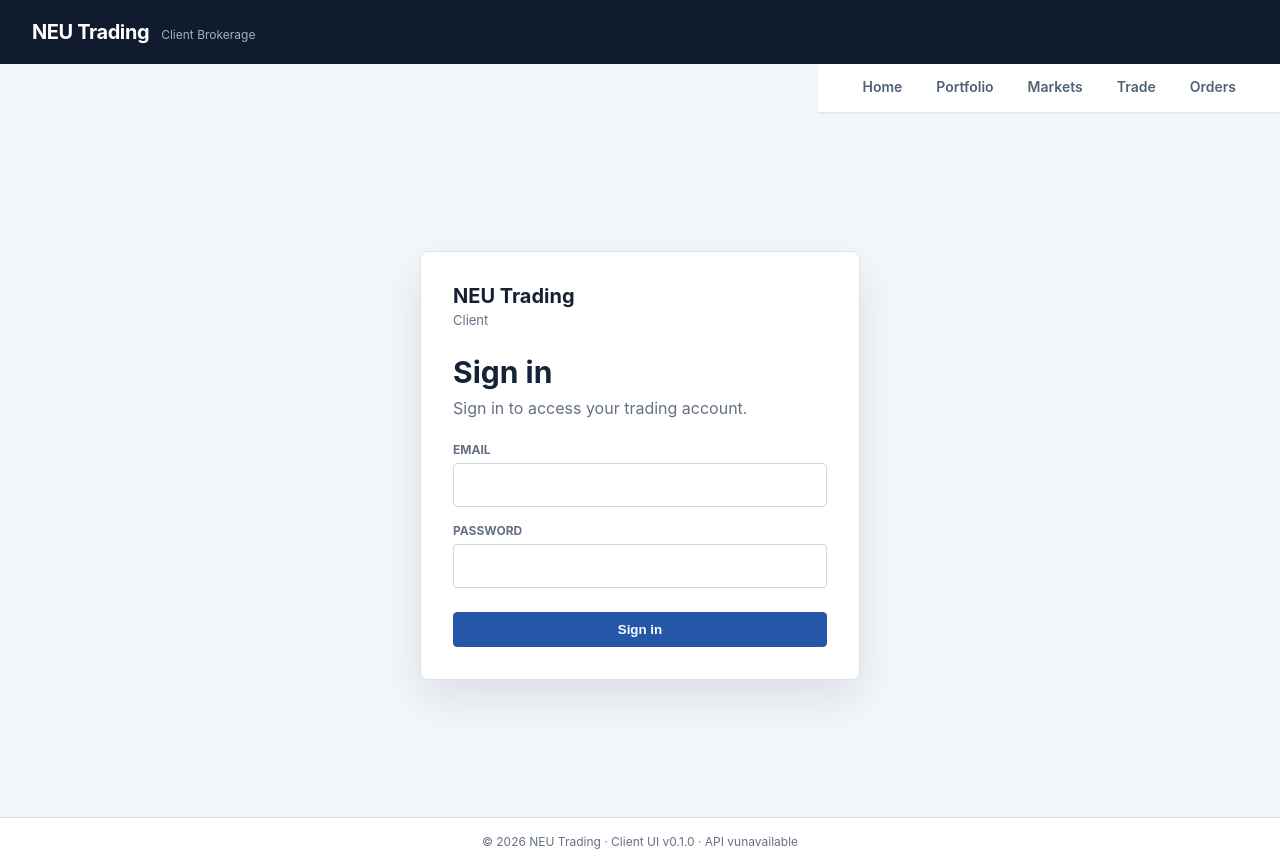
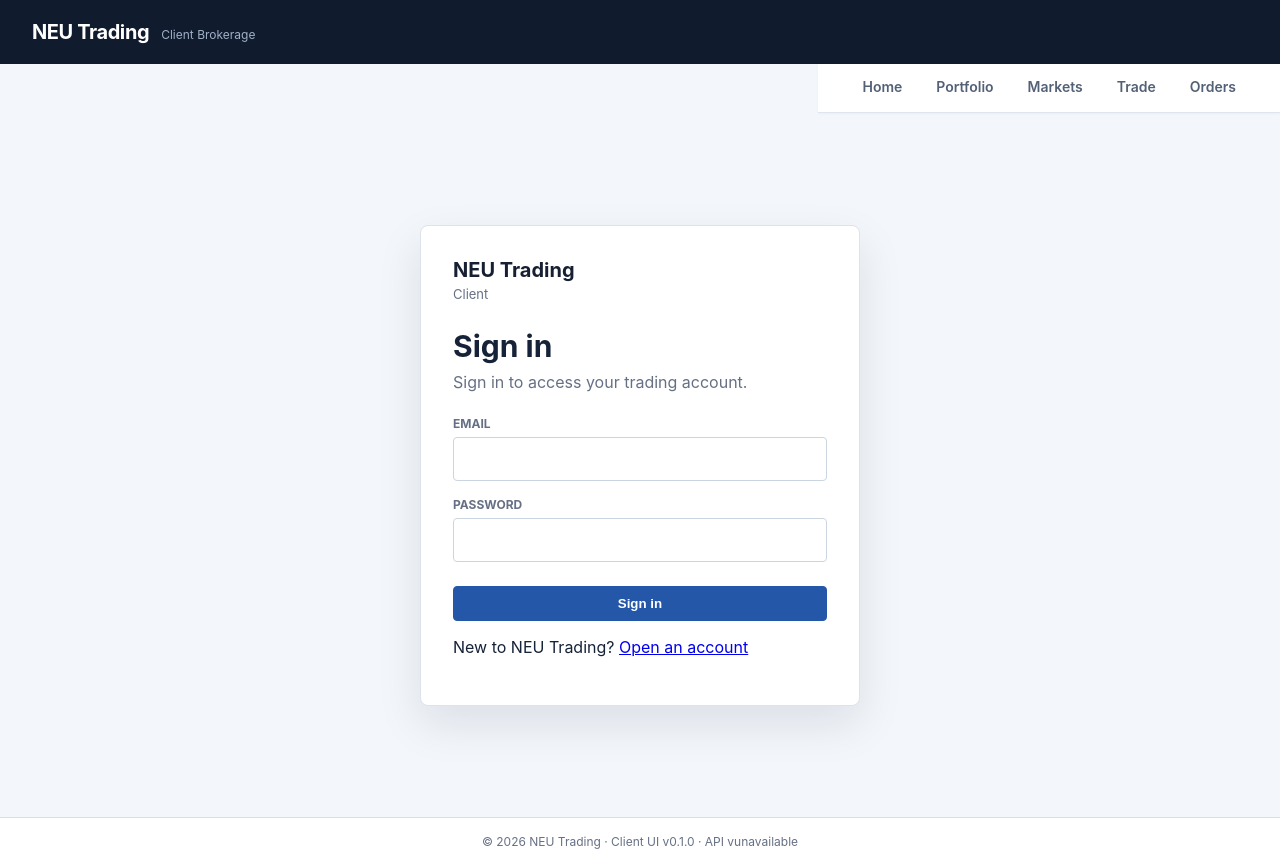
Before and after one commit to thejohnpage/neu-trading-app-demo-ang-ui, an Angular app: page /login in a window 1280 px wide. Built offline with nearby package versions, Linux system fonts and the light colour scheme; no server answers.

Commit message:
Link Client login to self-registration

```diff
--- a/projects/shared/src/login.component.ts
+++ b/projects/shared/src/login.component.ts
@@ -1,5 +1,5 @@
-import { Component,inject } from '@angular/core';import { FormsModule } from '@angular/forms';import { ActivatedRoute,Router } from '@angular/router';import { AuthService } from './auth.service';
-@Component({selector:'app-login',standalone:true,imports:[FormsModule],template:`
+import { Component,inject } from '@angular/core';import { FormsModule } from '@angular/forms';import { ActivatedRoute,Router,RouterLink } from '@angular/router';import { AuthService } from './auth.service';
+@Component({selector:'app-login',standalone:true,imports:[FormsModule,RouterLink],template:`
 <div class="login-page">
  <section class="login-card">
   <div class="login-brand">NEU Trading</div>
@@ -11,7 +11,7 @@ import { Component,inject } from '@angular/core';import { FormsModule } from '@a
    <label for="login-password">Password</label><input id="login-password" name="password" type="password" autocomplete="current-password" [(ngModel)]="password" required>
    <button class="primary" type="submit" [disabled]="busy">{{busy?'Signing in…':'Sign in'}}</button>
   </form>
-  @if(error){<p class="login-error">{{error}}</p>}
+  @if(error){<p class="login-error">{{error}}</p>} @if(type==='CLIENT'){<p class="login-switch">New to NEU Trading? <a routerLink="/register">Open an account</a></p>}
  </section>
 </div>`})
 export class LoginComponent{
```
